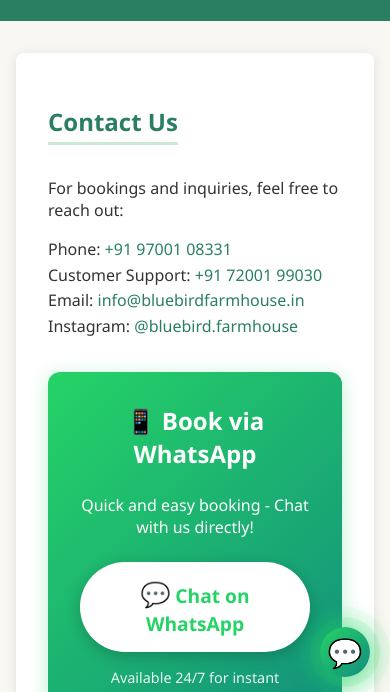
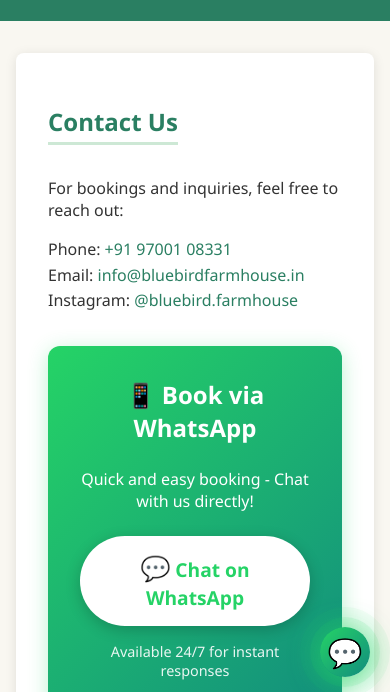
Before and after one commit to imtiyazmygit/bluebirdfarmhouse, a plain HTML site: page contact.html in a window 390 px wide. Shown: the part 147-839 px from the top of the page. Drawn offline with Linux system fonts and the light colour scheme.

Commit message:
Remove customer support phone number
Removed customer support phone number from contact page.

```diff
--- a/contact.html
+++ b/contact.html
@@ -34,7 +34,7 @@
       <p>For bookings and inquiries, feel free to reach out:</p>
       <address>
         Phone: <a href="tel:+919700108331">+91 97001 08331</a><br />
-        Customer Support: <a href="tel:+917200199030">+91 72001 99030</a><br />
+
         Email: <a href="mailto:info@bluebirdfarmhouse.in">info@bluebirdfarmhouse.in</a><br />
         Instagram: <a href="https://www.instagram.com/bluebird.farmhouse" target="_blank" rel="noopener">@bluebird.farmhouse</a>
       </address>
```
